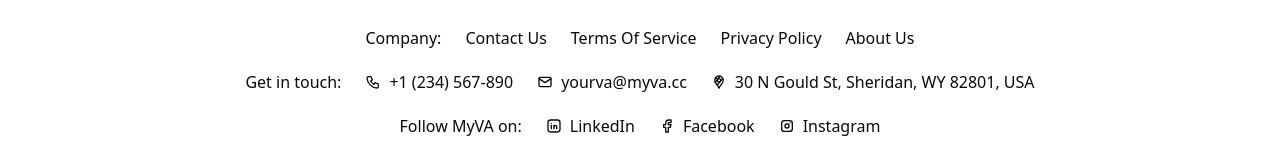
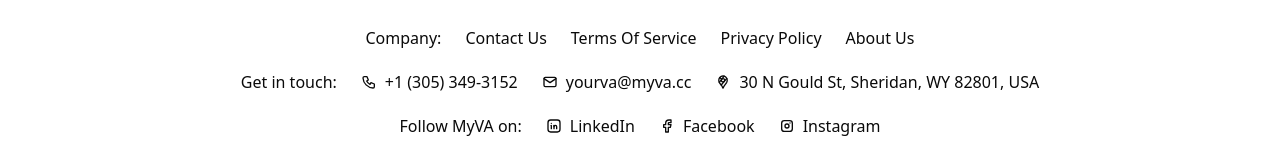
Before and after one commit to deyaxshami/myva, a Next.js app: page / in a window 1280 px wide. Shown: the part 4840-5000 px from the top of the page. Built offline with nearby package versions, Linux system fonts and the light colour scheme.

Commit message:
update number

```diff
--- a/components/footer.tsx
+++ b/components/footer.tsx
@@ -46,7 +46,7 @@ export default function Footer() {
                 </span>
                 <a
                     className="flex items-center gap-2 hover:underline hover:underline-offset-4"
-                    href="tel:+1234567890"
+                    href="tel:+13053493152"
                 >
                     <IconPhone
                         aria-hidden
@@ -54,7 +54,7 @@ export default function Footer() {
                         height={16}
                     >
                     </IconPhone>
-                    +1 (234) 567-890
+                    +1 (305) 349-3152
                 </a>
                 <a
                     className="flex items-center gap-2 hover:underline hover:underline-offset-4"
```
